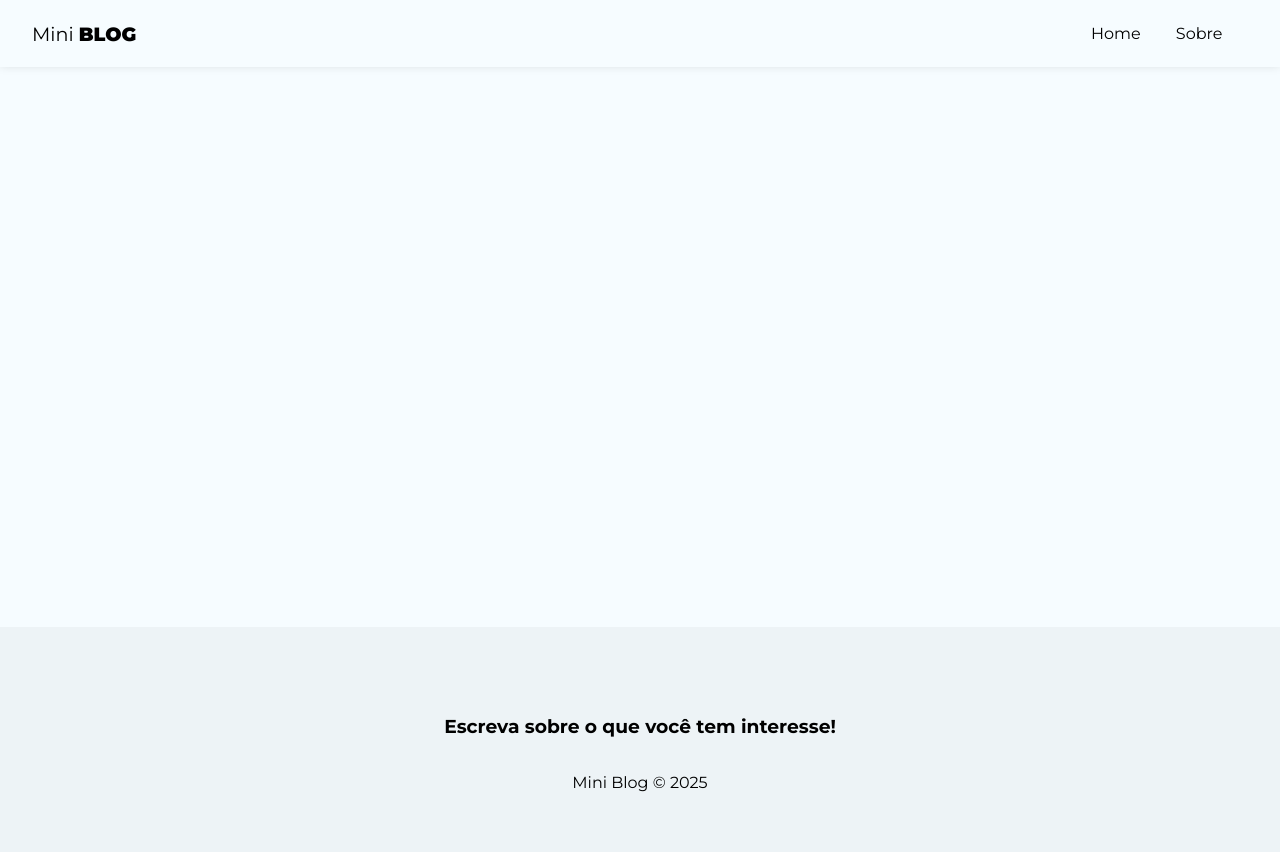
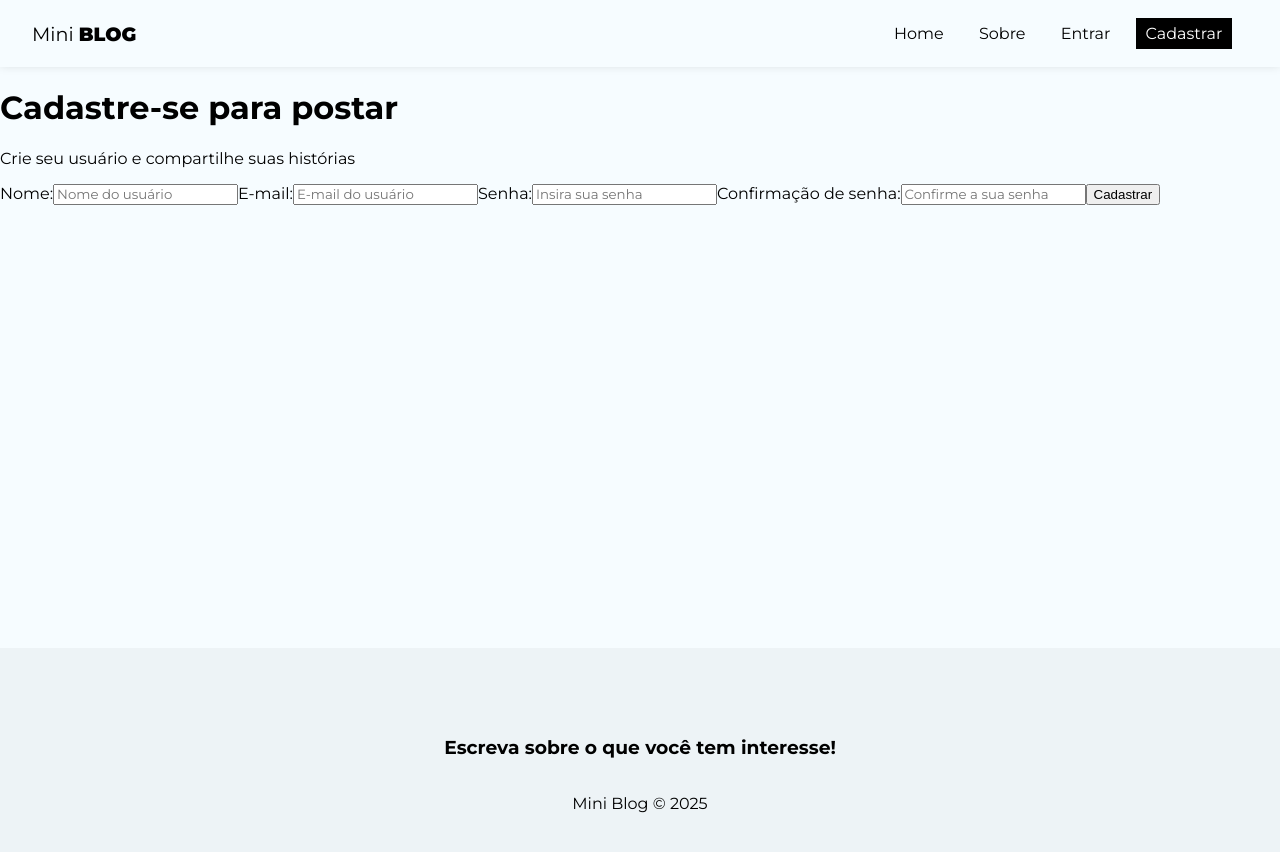
Before and after one commit to leandro-SI/mini-blog-react, a React (Create React App) app: page /register in a window 1280 px wide. Shown: the top 852 px of the page. Built offline with nearby package versions, Linux system fonts and the light colour scheme.

Commit message:
fosmulario de cadastro

```diff
--- a/src/App.js
+++ b/src/App.js
@@ -7,6 +7,8 @@
 import About from './pages/About/About';
 import Navbar from './components/Navbar';
 import Footer from './components/Footer';
+import Login from './pages/Login/Login';
+import Register from './pages/Register/Register';
 
 function App() {
   return (
@@ -17,6 +19,8 @@
           <Routes>
             <Route path='/' element={<Home />} />
             <Route path='/about' element={<About />} />
+            <Route path='/login' element={<Login />} />
+            <Route path='/register' element={<Register />} />
           </Routes>
         </div>
         <Footer />
--- a/src/components/Navbar.jsx
+++ b/src/components/Navbar.jsx
@@ -16,6 +16,12 @@
         <li>
             <NavLink to='/about' className={({isActive}) => (isActive ? styles.active : "")} >Sobre</NavLink>
         </li>
+        <li>
+            <NavLink to='/login' className={({isActive}) => (isActive ? styles.active : "")} >Entrar</NavLink>
+        </li>
+        <li>
+            <NavLink to='/register' className={({isActive}) => (isActive ? styles.active : "")} >Cadastrar</NavLink>
+        </li>
     </ul>
   </nav>
 }
--- /dev/null
+++ b/src/pages/Login/Login.jsx
@@ -0,0 +1,12 @@
+import React from 'react'
+
+// CSS
+import styles from "./Login.module.css";
+
+const Login = () => {
+  return (
+    <div>Login</div>
+  )
+}
+
+export default Login
--- /dev/null
+++ b/src/pages/Register/Register.jsx
@@ -0,0 +1,50 @@
+import { useState, useEffect } from "react";
+
+// CSS
+import styles from "./Register.module.css";
+
+const Register = () => {
+  return (
+    <div>
+        <h1>Cadastre-se para postar</h1>
+        <p>Crie seu usuário e compartilhe suas histórias</p>
+        <form>
+            <label>
+                <span>Nome:</span>
+                <input
+                    type="text"
+                    name='displayName'
+                    required placeholder='Nome do usuário'
+                />
+            </label>
+            <label>
+                <span>E-mail:</span>
+                <input
+                    type="email"
+                    name='email'
+                    required placeholder='E-mail do usuário'
+                />
+            </label>
+            <label>
+                <span>Senha:</span>
+                <input
+                    type="password"
+                    name='password'
+                    required placeholder='Insira sua senha'
+                />
+            </label>
+            <label>
+                <span>Confirmação de senha:</span>
+                <input
+                    type="password"
+                    name='confirmPassword'
+                    required placeholder='Confirme a sua senha'
+                />
+            </label>
+            <button className='btn' >Cadastrar</button>
+        </form>
+    </div>
+  )
+}
+
+export default Register
--- /dev/null
+++ b/src/pages/Register/Register.module.css
@@ -0,0 +1,8 @@
+.register {
+    text-align: center;
+
+}
+
+.register p {
+    color: #aaa;
+}
```
Also changed, not shown: src/pages/Login/Login.module.css (added).
